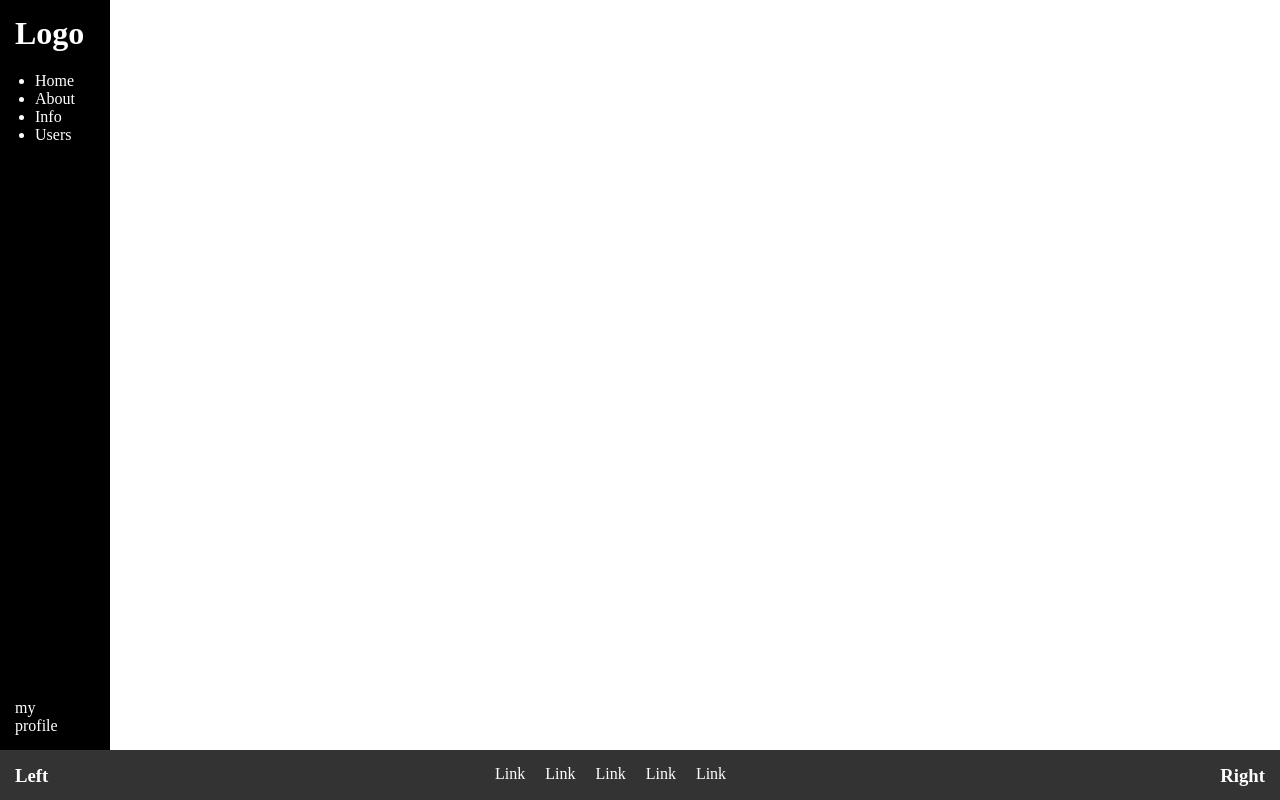
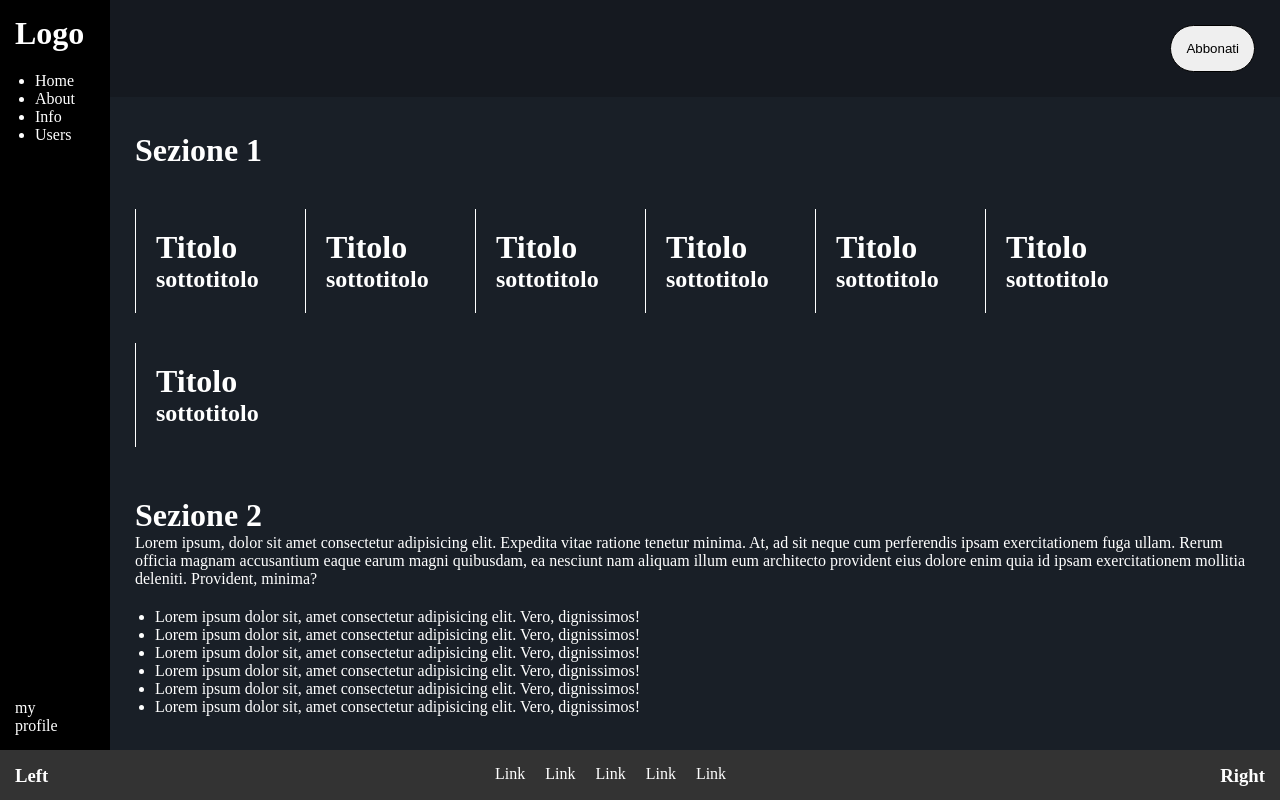
Before and after one commit to Carmine-Doronzo/html-css-viewport, a plain HTML site: page index.html in a window 1280 px wide. Drawn offline with Linux system fonts and the light colour scheme.

Commit message:
ADD main content

```diff
--- a/css/style.css
+++ b/css/style.css
@@ -36,15 +36,27 @@ a{
 
 }
 
+.row__main{
+    width: 100%;
+
+    display: flex;
+    flex-direction: column-reverse;
+    justify-content: flex-end;
+}
+
+.col__main{
+    width: 100%;
+    padding: 25px;
+
+
+
+}
+
 .container__foot{
     height: 50px;
 
     display: flex;
     flex-direction: row;
-
-
-
-
 
 }
 
@@ -59,6 +71,13 @@ a{
 .col__foot{
     width: calc(3 * 100% /12);
     padding: 15px;
+}
+
+.middle__section{
+    width: calc(100% / 8);
+    border-left: 1px solid white;
+    padding: 20px;
+
 }
 
 
@@ -76,11 +95,11 @@ a{
 }
 
 .bg-blue{
-    background-color: rgb(0, 0, 77);
+    background-color: #191f27;
 }
 
 .bg-bluedark{
-    background-color: rgb(0, 0, 77, 0.7);
+    background-color: #151920;
 }
 
 .bg-grey{
@@ -101,3 +120,27 @@ a{
     gap: 20px;
     list-style: none;
 }
+
+.button{
+    padding: 15px;
+    border: 1px solid black;
+    border-radius: 30px;
+}
+
+.flex-end{
+    display: flex;
+    justify-content: flex-end;
+}
+
+.padd-vert{
+    padding: 10px 0;
+}
+
+.wrap{
+    display: flex;
+    flex-wrap: wrap;
+}
+
+.gap{
+    gap:30px
+}
--- a/index.html
+++ b/index.html
@@ -16,8 +16,8 @@
 
                 <div class="row__nav bg-black">
 
-                    <div class="col__nav">
-                        <h1>Logo</h1>
+                    <div class="col__nav ">
+                        <h1 class="">Logo</h1>
 
                         <div class="padd">
 
@@ -45,9 +45,89 @@
         </header>
 
 
-        <main>
-            contenuto
+        <main class="row__main bg-blue">
             <!--Corpo del sito-->
+            <div class="col__main ">
+
+
+                <h1>Sezione 2</h2>
+
+                    <p>Lorem ipsum, dolor sit amet consectetur adipisicing elit. Expedita vitae ratione tenetur minima. At, ad sit neque cum perferendis ipsam exercitationem fuga ullam. Rerum officia magnam accusantium eaque earum magni quibusdam, ea nesciunt nam aliquam illum eum architecto provident eius dolore enim quia id ipsam exercitationem mollitia deleniti. Provident, minima?</p>
+
+                    <ul class="padd">
+                        <li>Lorem ipsum dolor sit, amet consectetur adipisicing elit. Vero, dignissimos!</li>
+                        <li>Lorem ipsum dolor sit, amet consectetur adipisicing elit. Vero, dignissimos!</li>
+                        <li>Lorem ipsum dolor sit, amet consectetur adipisicing elit. Vero, dignissimos!</li>
+                        <li>Lorem ipsum dolor sit, amet consectetur adipisicing elit. Vero, dignissimos!</li>
+                        <li>Lorem ipsum dolor sit, amet consectetur adipisicing elit. Vero, dignissimos!</li>
+                        <li>Lorem ipsum dolor sit, amet consectetur adipisicing elit. Vero, dignissimos!</li>
+                    </ul>
+
+
+
+
+
+            </div>
+
+            <div class="col__main wrap gap">
+                <div style="width:100% ;">
+
+                    <h1 class="padd-vert">Sezione 1</h1>
+
+                </div>
+
+                <div class="middle__section ">
+                    <h1 class="">Titolo</h1>
+                    <h2>sottotitolo</h2>
+
+                </div>
+
+                <div class="middle__section ">
+                    <h1 class="">Titolo</h1>
+                    <h2>sottotitolo</h2>
+
+                </div>
+
+                <div class="middle__section ">
+                    <h1 class="">Titolo</h1>
+                    <h2>sottotitolo</h2>
+
+                </div>
+
+                <div class="middle__section ">
+                    <h1 class="">Titolo</h1>
+                    <h2>sottotitolo</h2>
+
+                </div>
+
+                <div class="middle__section ">
+                    <h1 class="">Titolo</h1>
+                    <h2>sottotitolo</h2>
+
+                </div>
+
+                <div class="middle__section ">
+                    <h1 class="">Titolo</h1>
+                    <h2>sottotitolo</h2>
+
+                </div>
+
+                <div class="middle__section ">
+                    <h1 class="">Titolo</h1>
+                    <h2>sottotitolo</h2>
+
+                </div>
+
+            </div>
+
+
+            <div class="col__main bg-bluedark flex-end">
+
+                <button class="button">Abbonati</button>
+
+            </div>
+
+
 
         </main>
 
```
